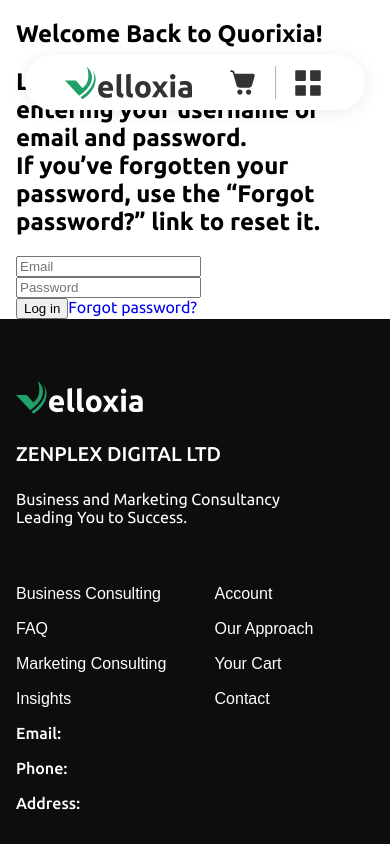
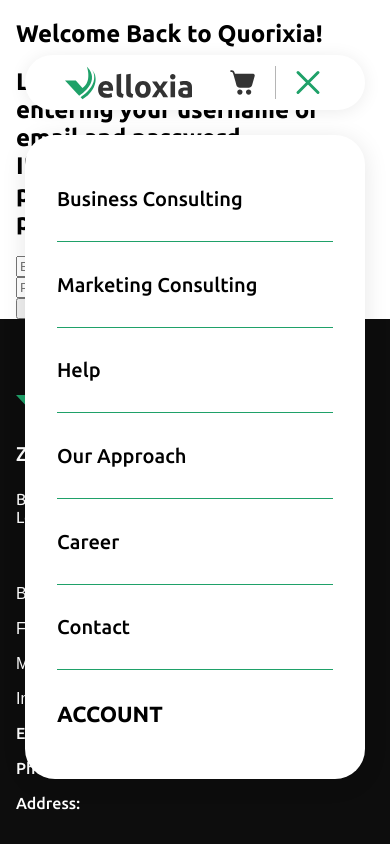
Before and after one commit to born2bemedia/velloxia, a Next.js app: page /log-in in a window 390 px wide. Both pictures are taken after a click on the button 308 px from the left and 82 px from the top of the page. Shown: the top 844 px of the page. Built offline with nearby package versions, Linux system fonts and the light colour scheme.

Commit message:
all files 03

```diff
--- a/src/components/Header.jsx
+++ b/src/components/Header.jsx
@@ -1,24 +1,59 @@
-import React from "react";
+"use client";
+
+import React, { useState } from "react";
 import "@/styles/header.scss";
 import Link from "next/link";
 import CartIcon from "@/icons/CartIcon";
 import MenuIcon from "@/icons/MenuIcon";
+import MenuClose from "@/icons/MenuClose";
 
 const Header = () => {
+
+  const [isActive, setIsActive] = useState(false);
+
+  const toggleMenu = () => {
+    setIsActive(!isActive);
+  };
+
   return (
     <header>
       <div className="_container">
         <div className="menu-row">
           <Link href="/">
-            <img src="/logo.svg" />
+            <img src="/logo.svg" alt="Logo" />
           </Link>
           <div className="actions">
             <Link href="#" className="cart">
               <CartIcon />
             </Link>
             <span></span>
-            <button className="menu-btn">
-              <MenuIcon />
+            <nav className={`header__nav ${isActive ? '_active' : ''}`}>
+              <ul className="header__menu">
+                <li className="header__item">
+                  <Link href="#" className="header__link">Business Consulting</Link>
+                </li>
+                <li className="header__item">
+                  <Link href="#" className="header__link">Marketing Consulting</Link>
+                </li>
+                <li className="header__item">
+                  <Link href="#" className="header__link">Help</Link>
+                </li>
+                <li className="header__item">
+                  <Link href="#" className="header__link">Our Approach</Link>
+                </li>
+                <li className="header__item">
+                  <Link href="#" className="header__link">Career</Link>
+                </li>
+                <li className="header__item">
+                  <Link href="#" className="header__link">Contact</Link>
+                </li>
+                <li className="header__item">
+                  <Link href="#" className="header__link _account">Account</Link>
+                </li>
+              </ul>
+            </nav>
+            <button className={`menu-btn ${isActive ? '_active' : ''}`} onClick={toggleMenu}>
+              {isActive ? <MenuClose /> : <MenuIcon />}
             </button>
           </div>
         </div>
--- /dev/null
+++ b/src/icons/MenuClose.jsx
@@ -0,0 +1,11 @@
+import React from "react";
+
+const MenuClose = () => {
+    return (
+        <svg width="34" height="34" viewBox="0 0 34 34" fill="none" xmlns="http://www.w3.org/2000/svg">
+            <path d="M7 26.5L17 16.5M17 16.5L27 6.5M17 16.5L7 6.5M17 16.5L27 26.5" stroke="#1FA169" stroke-width="3" stroke-linecap="round" stroke-linejoin="round" />
+        </svg>
+    );
+};
+
+export default MenuClose;
--- a/src/styles/header.scss
+++ b/src/styles/header.scss
@@ -13,7 +13,7 @@
     padding: 35px 0;
   }
 
-  @media(max-width: 767px) {
+  @media (max-width: 767px) {
     padding: 55px 0 35px 0;
   }
 
@@ -27,8 +27,9 @@
     justify-content: space-between;
     max-width: 1361px;
     margin: 0 auto;
+    position: relative;
 
-    @media(max-width: 992px) {
+    @media (max-width: 992px) {
       max-width: 95%;
     }
 
@@ -46,11 +47,11 @@
       display: flex;
       align-items: center;
       gap: rem(15);
-      span{
+      span {
         display: block;
         width: rem(1);
         height: 33px;
-        background: #B5B5B5;
+        background: #b5b5b5;
       }
       button {
         padding: 0;
@@ -68,3 +69,86 @@
     }
   }
 }
+
+.header {
+  &__nav {
+    position: absolute;
+    top: 50%;
+    right: -100vw;
+    transform: translate(0, -50%);
+    display: flex;
+    align-items: center;
+    gap: 15px;
+
+    @media (max-width: 992px) {
+      transform: translate(0, 0);
+      background-color: #fff;
+      border-radius: 30px;
+      padding: 22px 32px;
+      box-shadow: 0 4px 25px rgba(0, 0, 0, 0.1);
+      transition: all 0.3s ease 0s;
+      top: 80px;
+      width: 100%;
+    }
+
+    &._active {
+      position: static;
+      transform: translate(0, 0);
+
+      @media (max-width: 992px) {
+        position: absolute;
+        right: 0;
+      }
+    }
+  }
+
+  &__menu {
+    margin: 0;
+    padding: 0;
+    display: flex;
+    align-items: center;
+    @include adaptiv-value("gap", 26, 0, 1);
+
+    @media (max-width: 992px) {
+      flex-direction: column;
+      align-items: flex-start;
+      width: 100%;
+    }
+  }
+
+  &__item {
+    padding: 0;
+    list-style: none;
+
+    @media (max-width: 992px) {
+      width: 100%;
+
+      &:not(:last-child) {
+        a {
+          border-bottom: 1px solid #1fa169;
+        }
+      }
+    }
+  }
+
+  &__link {
+    font-size: 16px;
+    line-height: normal;
+    font-weight: 400;
+    color: #000000;
+    text-transform: uppercase;
+
+    @media (max-width: 992px) {
+      font-size: 20px;
+      font-weight: 500;
+      text-transform: none;
+      padding: 30px 0;
+
+      &._account {
+        font-weight: 700;
+        font-size: 22px;
+        text-transform: uppercase;
+      }
+    }
+  }
+}
```
